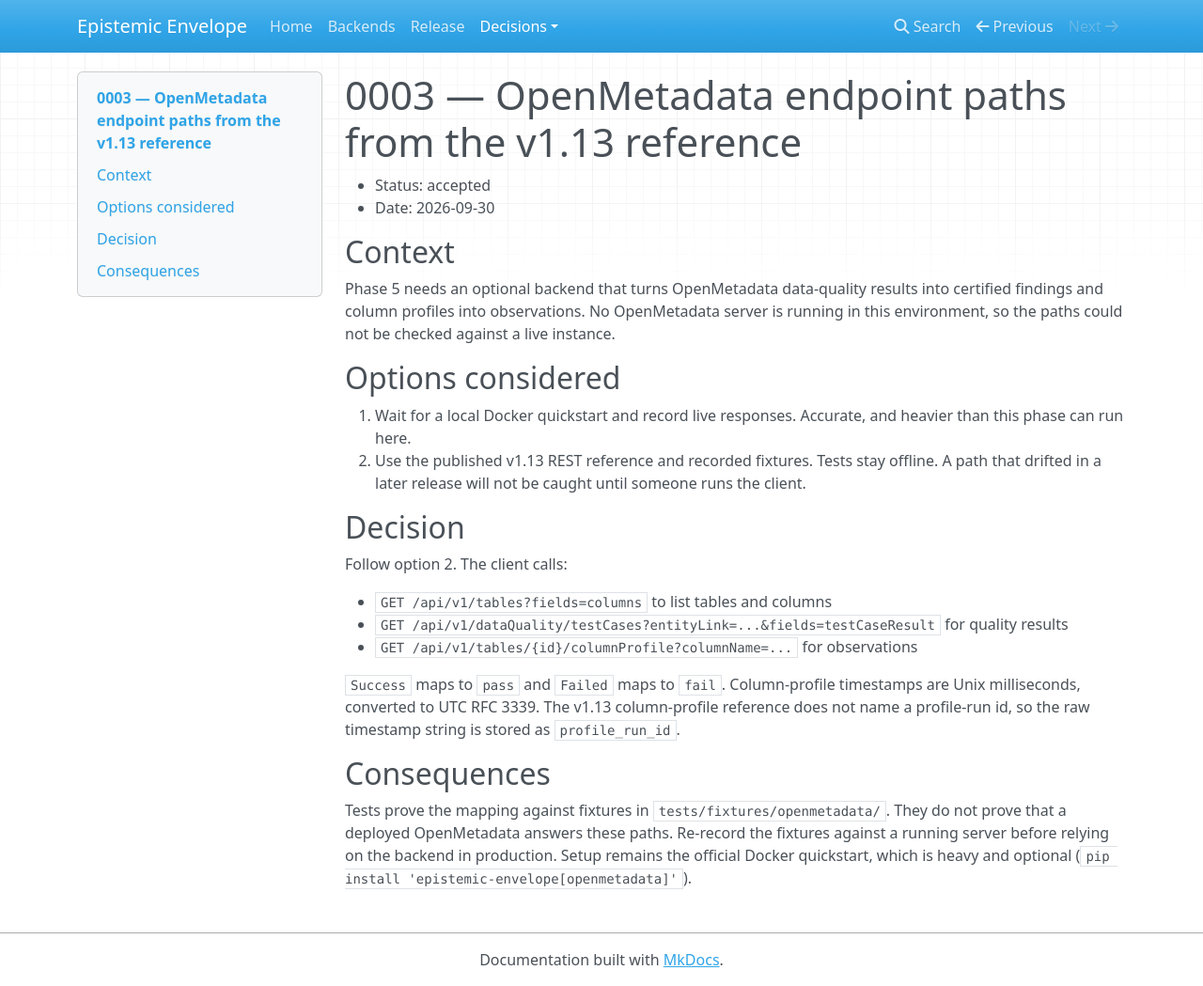
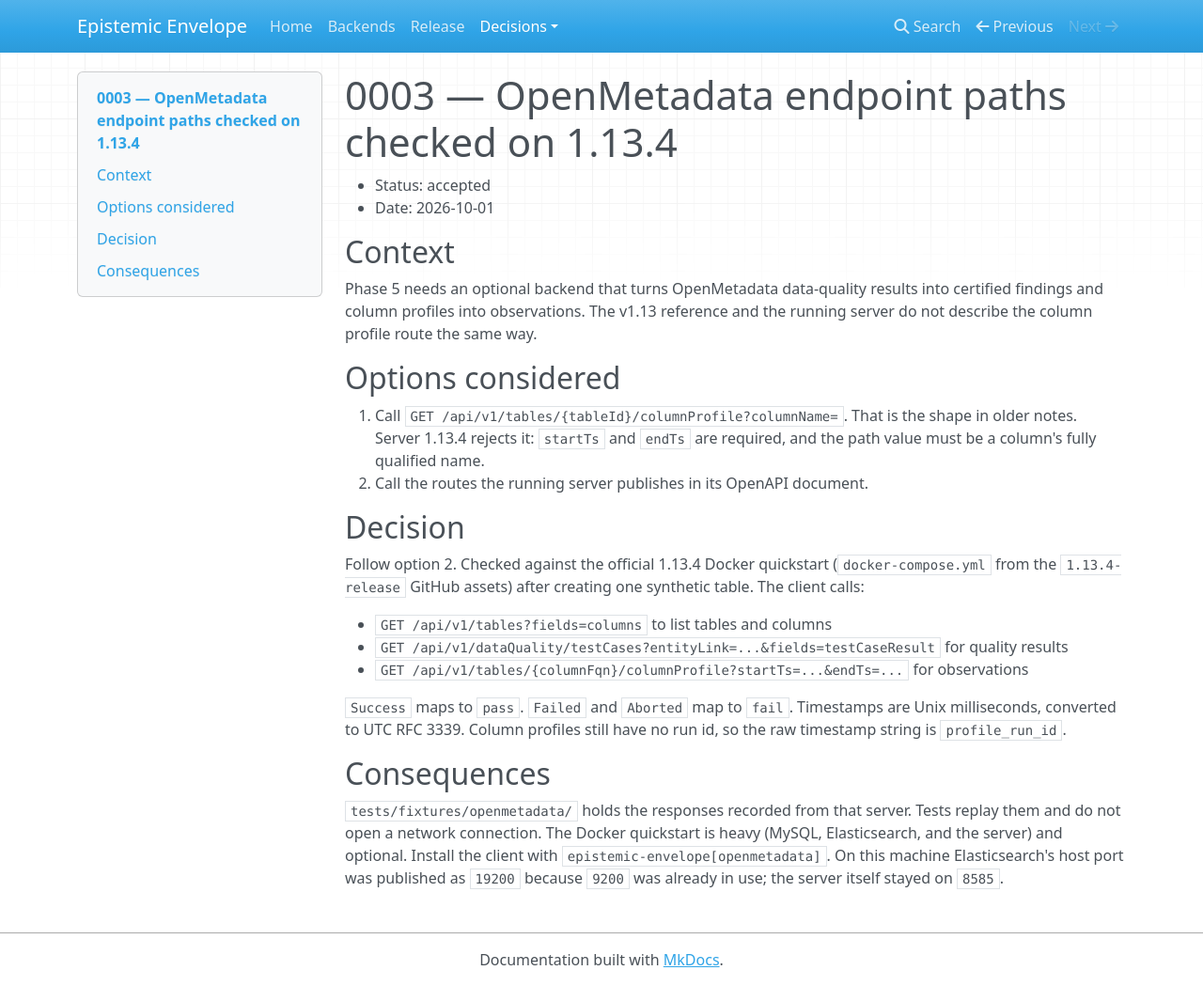
Before and after one commit to dnanatihor/epistemic-envelope, an MkDocs documentation site: the page built from docs/adr/0003-openmetadata-endpoints.md, in a window 1280 px wide and 1049 px high. Shown: the whole window at 94% size. Built offline with MkDocs 1.6.1, drawn with Linux system fonts in a browser that asks for light colours; nearby versions of some CDN libraries.

Commit message:
fix(phase-5): check OpenMetadata paths on server 1.13.4
Co-authored-by: Cursor <cursoragent@cursor.com>

```diff
--- a/docs/adr/0003-openmetadata-endpoints.md
+++ b/docs/adr/0003-openmetadata-endpoints.md
@@ -1,37 +1,39 @@
-# 0003 — OpenMetadata endpoint paths from the v1.13 reference
+# 0003 — OpenMetadata endpoint paths checked on 1.13.4
 
 - Status: accepted
-- Date: 2026-09-30
+- Date: 2026-10-01
 
 ## Context
 
 Phase 5 needs an optional backend that turns OpenMetadata data-quality
 results into certified findings and column profiles into observations.
-No OpenMetadata server is running in this environment, so the paths
-could not be checked against a live instance.
+The v1.13 reference and the running server do not describe the column
+profile route the same way.
 
 ## Options considered
 
-1. Wait for a local Docker quickstart and record live responses. Accurate, and heavier than this phase can run here.
-2. Use the published v1.13 REST reference and recorded fixtures. Tests stay offline. A path that drifted in a later release will not be caught until someone runs the client.
+1. Call `GET /api/v1/tables/{tableId}/columnProfile?columnName=`. That is the shape in older notes. Server 1.13.4 rejects it: `startTs` and `endTs` are required, and the path value must be a column's fully qualified name.
+2. Call the routes the running server publishes in its OpenAPI document.
 
 ## Decision
 
-Follow option 2. The client calls:
+Follow option 2. Checked against the official 1.13.4 Docker quickstart
+(`docker-compose.yml` from the `1.13.4-release` GitHub assets) after
+creating one synthetic table. The client calls:
 
 - `GET /api/v1/tables?fields=columns` to list tables and columns
 - `GET /api/v1/dataQuality/testCases?entityLink=...&fields=testCaseResult` for quality results
-- `GET /api/v1/tables/{id}/columnProfile?columnName=...` for observations
+- `GET /api/v1/tables/{columnFqn}/columnProfile?startTs=...&endTs=...` for observations
 
-`Success` maps to `pass` and `Failed` maps to `fail`. Column-profile
-timestamps are Unix milliseconds, converted to UTC RFC 3339. The v1.13
-column-profile reference does not name a profile-run id, so the raw
-timestamp string is stored as `profile_run_id`.
+`Success` maps to `pass`. `Failed` and `Aborted` map to `fail`. Timestamps
+are Unix milliseconds, converted to UTC RFC 3339. Column profiles still
+have no run id, so the raw timestamp string is `profile_run_id`.
 
 ## Consequences
 
-Tests prove the mapping against fixtures in `tests/fixtures/openmetadata/`.
-They do not prove that a deployed OpenMetadata answers these paths.
-Re-record the fixtures against a running server before relying on the
-backend in production. Setup remains the official Docker quickstart,
-which is heavy and optional (`pip install 'epistemic-envelope[openmetadata]'`).
+`tests/fixtures/openmetadata/` holds the responses recorded from that
+server. Tests replay them and do not open a network connection. The
+Docker quickstart is heavy (MySQL, Elasticsearch, and the server) and
+optional. Install the client with `epistemic-envelope[openmetadata]`.
+On this machine Elasticsearch's host port was published as `19200`
+because `9200` was already in use; the server itself stayed on `8585`.
```
Also changed, not shown: CHANGELOG.md (+1 -1 lines), README.md (+0 -1 lines), docs/backends.md (+14 -4 lines), 5 other files.
